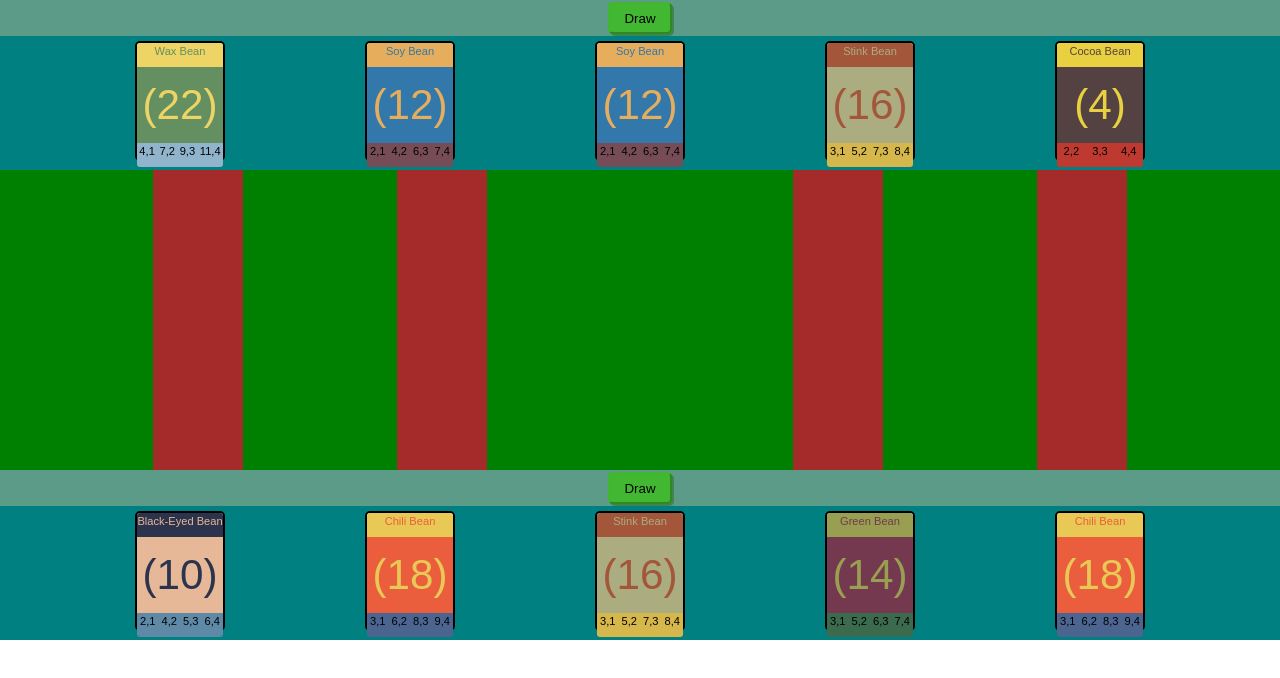
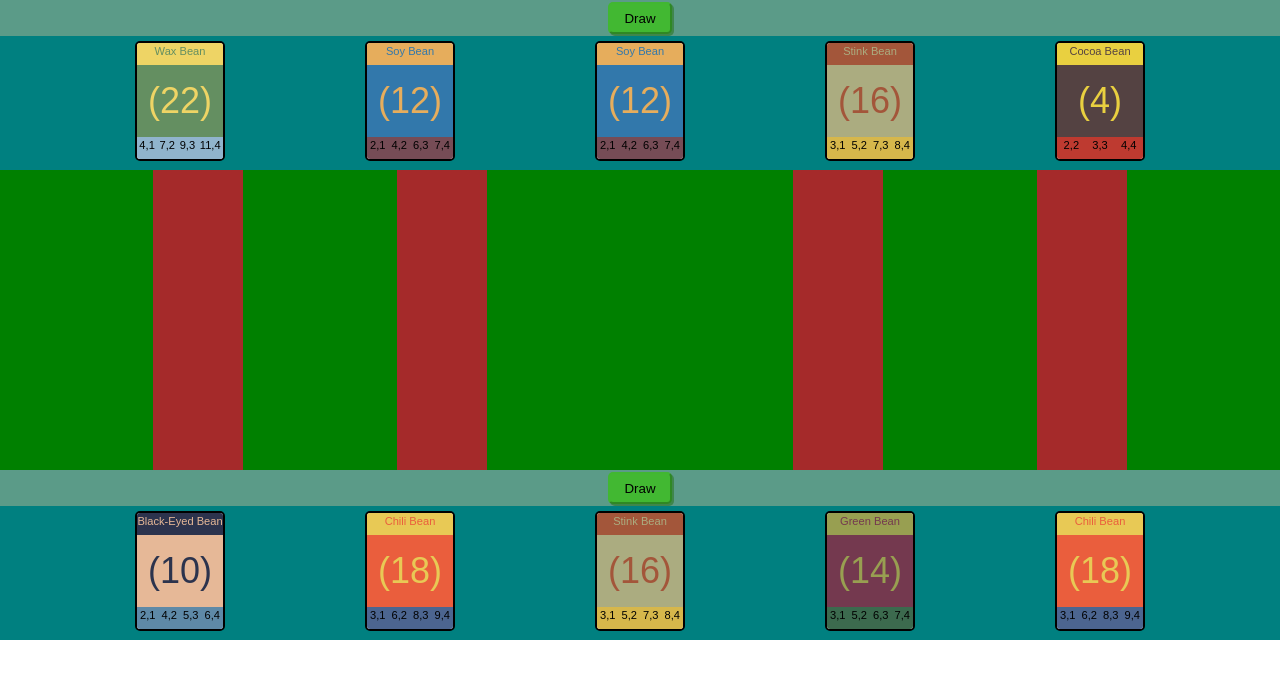
Before and after one commit to fahslaj/beans, a React (Create React App) app: page / in a window 1280 px wide. Shown: the top 678 px of the page. Built offline with nearby package versions, Linux system fonts and the light colour scheme; the HTML template or start-up script is replaced by a standard one.

Commit message:
Fix card border issues

```diff
--- a/src/components/Card.scss
+++ b/src/components/Card.scss
@@ -9,11 +9,11 @@ $card-border-radius-thickness: 2px;
 $card-border-radius: 5px;
 $card-inner-border-radius: $card-border-radius - $card-border-radius-thickness;
 
-$card-body-height: $card-height - $card-title-height - $card-footer-height - 2 * $card-border-radius-thickness;
+$card-body-height: $card-height - $card-title-height - $card-footer-height - 4 * $card-border-radius-thickness;
 $card-text-padding: $card-title-height / 10;
 
 $card-title-font-size: $card-title-height / 1.8;
-$card-body-font-size: $card-body-height / 1.8;
+$card-body-font-size: $card-body-height / 2;
 $card-footer-font-size: $card-footer-height / 1.8;
 
 .Card {
@@ -31,7 +31,7 @@ $card-footer-font-size: $card-footer-height / 1.8;
   border-top-left-radius: $card-inner-border-radius;
   border-top-right-radius: $card-inner-border-radius;
 
-  padding: $card-text-padding 0 $card-text-padding 0;
+  padding-top: $card-text-padding;
 }
 
 .Card-body {
@@ -54,7 +54,7 @@ $card-footer-font-size: $card-footer-height / 1.8;
   border-bottom-left-radius: $card-inner-border-radius;
   border-bottom-right-radius: $card-inner-border-radius;
 
-  padding: $card-text-padding 0 $card-text-padding;
+  padding-top: $card-text-padding;
 }
 
 .Card-rewards {
```
